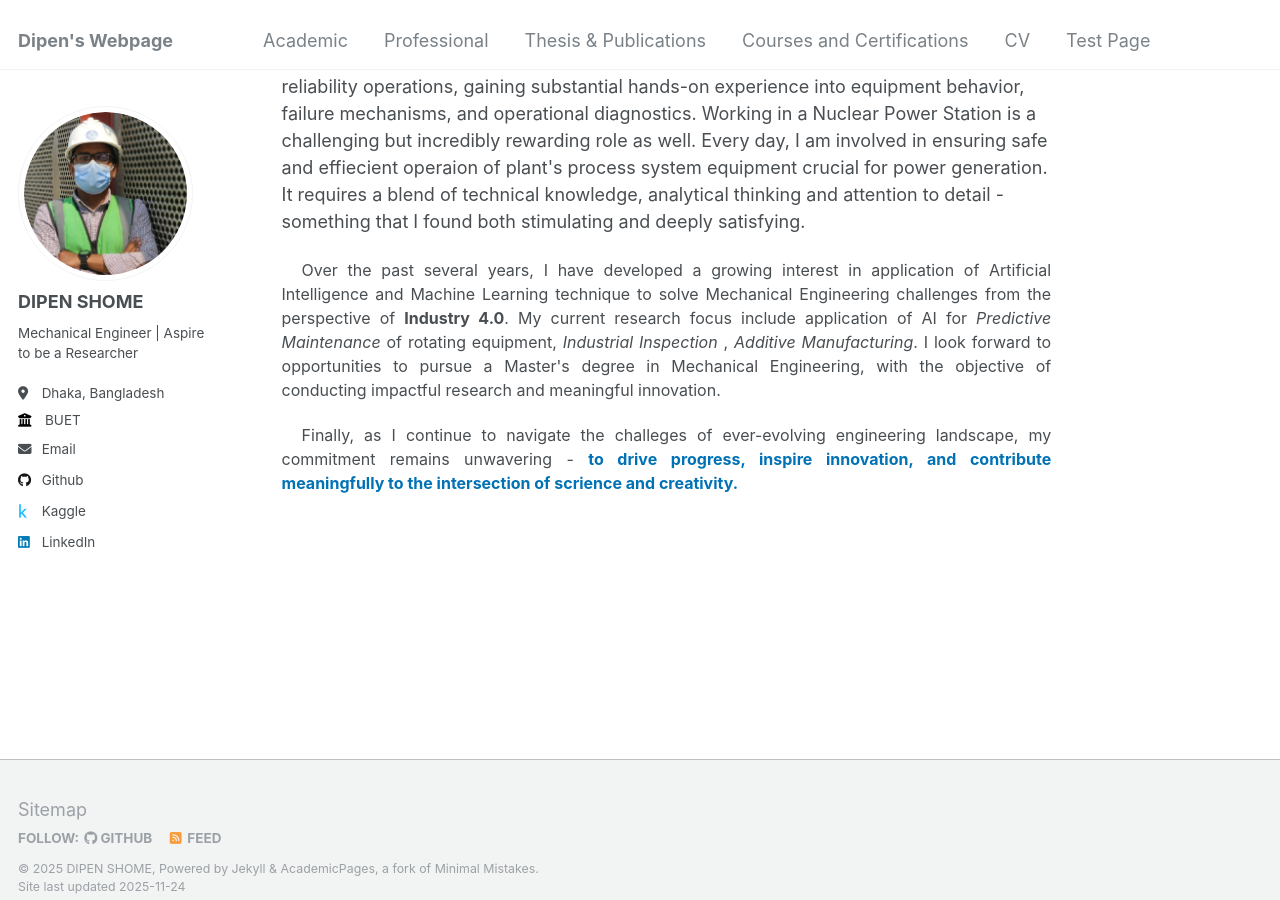
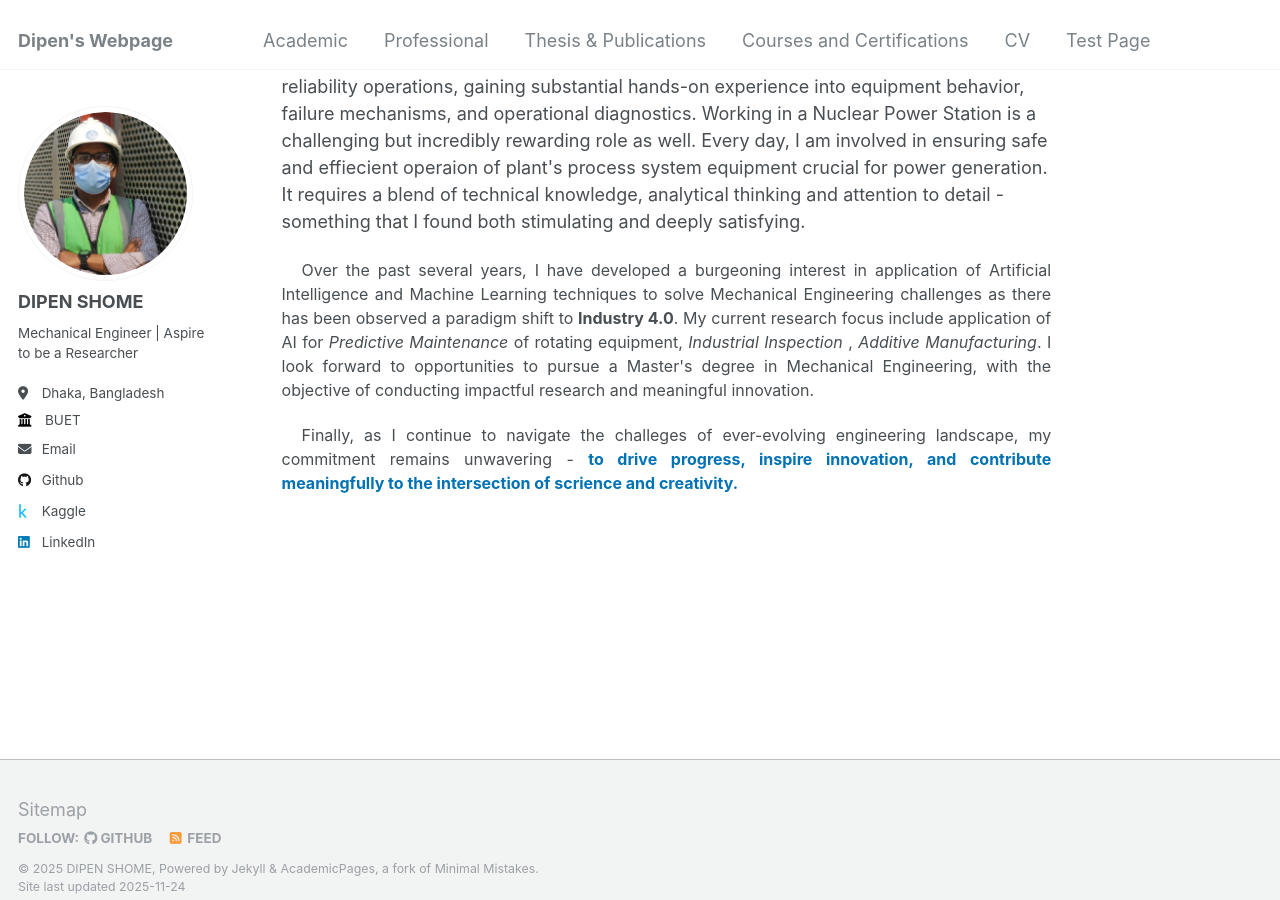
Before and after one commit to dipenshome/dipenshome.github.io, a Jekyll site: the page built from _pages/about.md, in a window 1280 px wide and 900 px high, scrolled down 475 px. Built offline with Jekyll 4.4.1, drawn with Linux system fonts in a browser that asks for light colours.

Commit message:
Update about.md

```diff
--- a/_pages/about.md
+++ b/_pages/about.md
@@ -22,7 +22,7 @@ redirect_from:
 I am <strong style="font-size:20px;">Dipen Shome (Shourav)</strong>, from Dhaka, Bangladesh. I graduated from Bangladesh University of Engineering & Technology, country's top and highly competitive Engineering university, with a Bachelor of Science in Mechanical Engineering.
 <p style="text-align:justify; text-indent:20px; font-size:16px;">Professionally, I bring over eight years of engineering experience. I started my career as a <strong style="color: #191970;">Design Engineer </strong>in the Research & Development (R&D) Team of a renowned Power System Equipment Manufacturing Company in my country. In this role, I developed my skills in design of Mechanical Components, specializing in the utilization of cutting-edge 3D Mechanical Design and Engineering Simulation Software such as <strong>SolidWorks, Ansys Workbench and PTC Creo.</strong>
 </p>Currently, I am working as <strong style="color:#191970;">Lead Operations Engineer (Turbine)</strong> (more than 6 years)  in my country's first <strong style="color:#BB2649;">Nuclear Power Station</strong>. In this role, I have worked extensively in Operation and Maintenance of large-scale rotating machinery (i.e. <em>Steam Turbine, Generator, Pumps</em>) as well as thermal equipment (i.e. <em>Condenser, Heat Exchanger</em>) and plant reliability operations, gaining substantial hands-on experience into equipment behavior, failure mechanisms, and operational diagnostics. Working in a Nuclear Power Station is a challenging but incredibly rewarding role as well. Every day, I am involved in ensuring safe and effiecient operaion of plant's process system equipment crucial for power generation. It requires a blend of technical knowledge, analytical thinking and attention to detail - something that I found both stimulating and deeply satisfying.</p>
-<p style="text-align:justify; text-indent:20px; font-size:16px;">Over the past several years, I have developed a growing interest in application of Artificial Intelligence and Machine Learning technique to solve Mechanical Engineering challenges from the perspective of <strong>Industry 4.0</strong>. My current research focus include application of AI for <em> Predictive Maintenance </em> of rotating equipment, <em>Industrial Inspection </em>, <em>Additive Manufacturing</em>. I look forward to opportunities to pursue a Master's degree in Mechanical Engineering, with the objective of conducting impactful research and meaningful innovation.</p>
+<p style="text-align:justify; text-indent:20px; font-size:16px;">Over the past several years, I have developed a burgeoning interest in application of Artificial Intelligence and Machine Learning techniques to solve Mechanical Engineering challenges as there has been observed a paradigm shift to <strong>Industry 4.0</strong>. My current research focus include application of AI for <em> Predictive Maintenance </em> of rotating equipment, <em>Industrial Inspection </em>, <em>Additive Manufacturing</em>. I look forward to opportunities to pursue a Master's degree in Mechanical Engineering, with the objective of conducting impactful research and meaningful innovation.</p>
 <p style="text-align:justify; text-indent:20px; font-size:16px;"> Finally, as I continue to navigate the challeges of ever-evolving engineering landscape, my commitment remains unwavering - <strong style="color: #0072B5;">to drive progress, inspire innovation, and contribute meaningfully to the intersection of scrience and creativity.</strong>
 </p>
 
```
